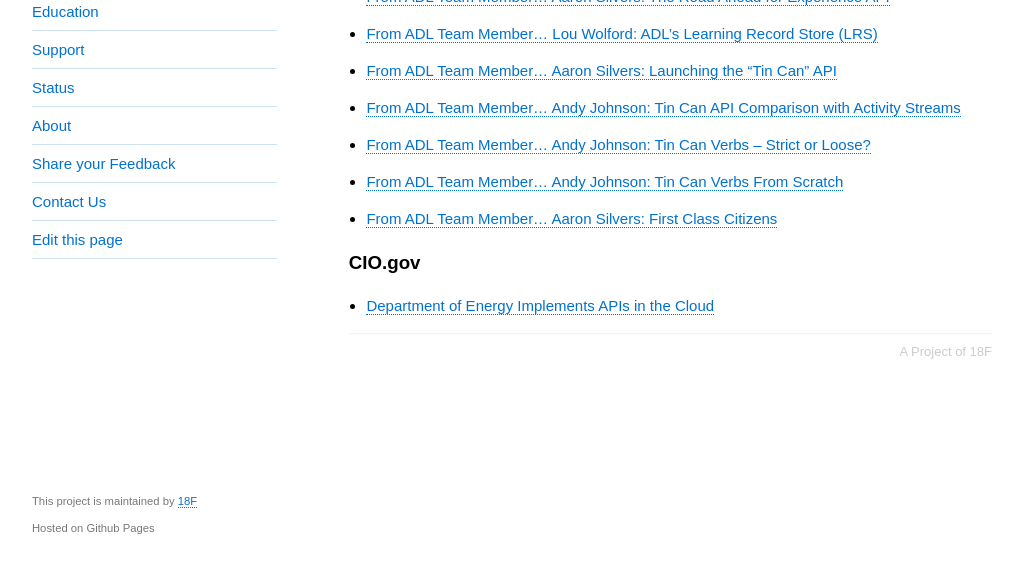
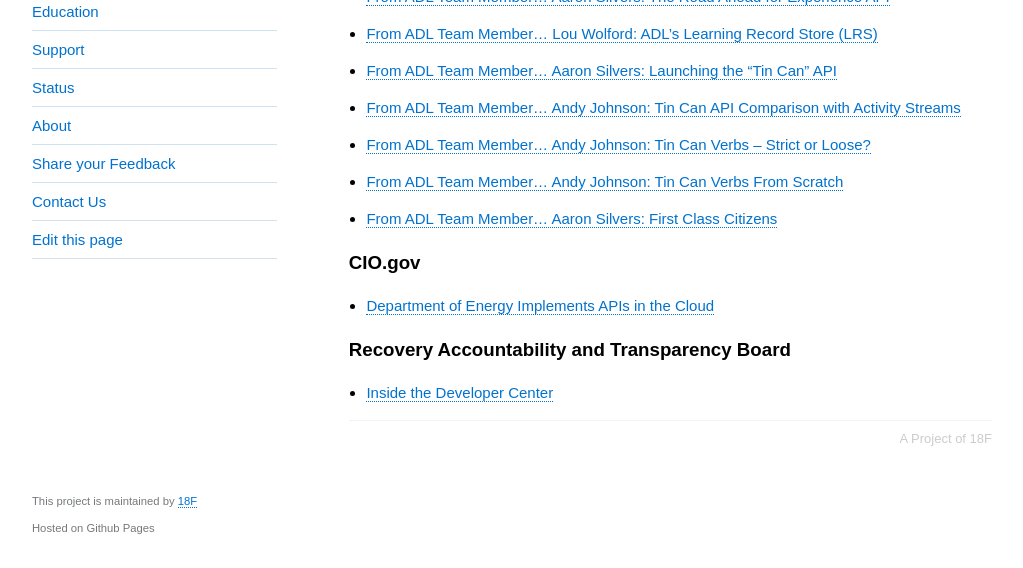
Before and after one commit to 18F/API-All-the-X, a Jekyll site: the page built from pages/government_api_blogposts.md, in a window 1280 px wide and 900 px high, scrolled down 2785 px, cut to the strip 332-900 px from the top of the window. Shown: the whole strip, without its empty margins (128-1151 px from the left). Built offline with Jekyll 4.4.1, drawn with Linux system fonts in a browser that asks for light colours.

Commit message:
adding recovery.gov blogpost

```diff
--- a/pages/government_api_blogposts.md
+++ b/pages/government_api_blogposts.md
@@ -105,3 +105,6 @@
 
 ### CIO.gov
 * [Department of Energy Implements APIs in the Cloud](https://cio.gov/department-of-energy-implements-apis-in-the-cloud/)
+
+### Recovery Accountability and Transparency Board
+* [Inside the Developer Center](http://blog.recovery.gov/2010/11/08/inside-the-developer-center/)
```
